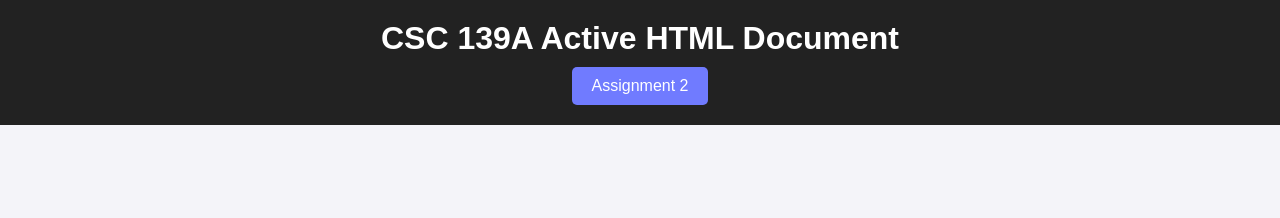
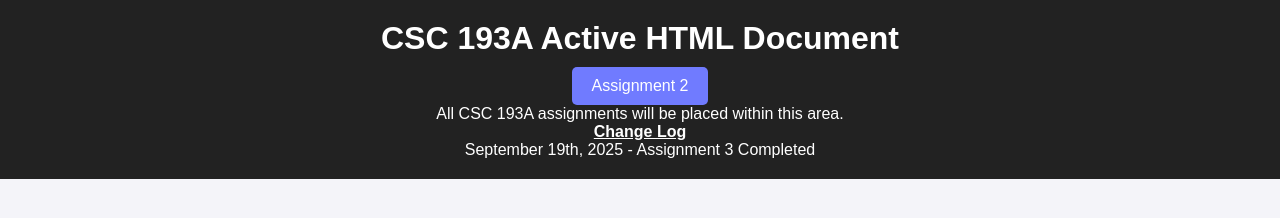
Before and after one commit to lilmx5/CSC193A, a plain HTML site: page index.html in a window 1280 px wide. Drawn offline with Linux system fonts and the light colour scheme.

Commit message:
Assignment 3 - Added to Body

```diff
--- a/index.html
+++ b/index.html
@@ -9,8 +9,11 @@
 </head>
 <body>
     <header>
-        <h1>CSC 139A Active HTML Document</h1>
-        <button id="assignment1Btn">Assignment 2</button>
+        <h1>CSC 193A Active HTML Document</h1>
+        <button id="assignment2Btn">Assignment 2</button>
+        <p>All CSC 193A assignments will be placed within this area.</p>
+        <p><b><u>Change Log</u></b></p>
+        <p>September 19th, 2025 - Assignment 3 Completed</p>
     </header>
 
     <script src="script.js"></script>
```
